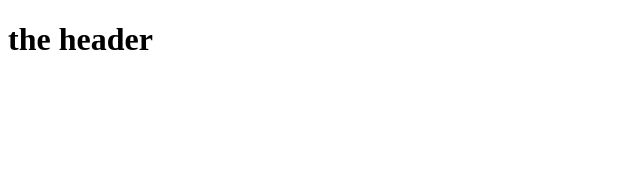
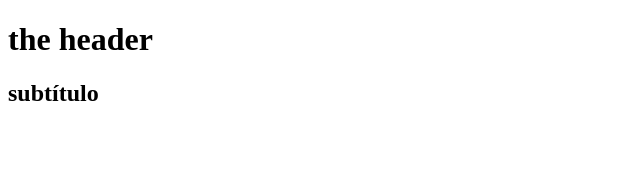
Before and after one commit to alonso276/proyectofront, an Angular app: page / in a window 1280 px wide. Shown: the top 170 px of the page, without its empty margins (0-640 px from the left). Built offline with nearby package versions, Linux system fonts and the light colour scheme.

Commit message:
added subtítulo

```diff
--- a/src/app/app.component.html
+++ b/src/app/app.component.html
@@ -1 +1,3 @@
 <h1>the header</h1>
+
+<h2>subtítulo</h2>
```
